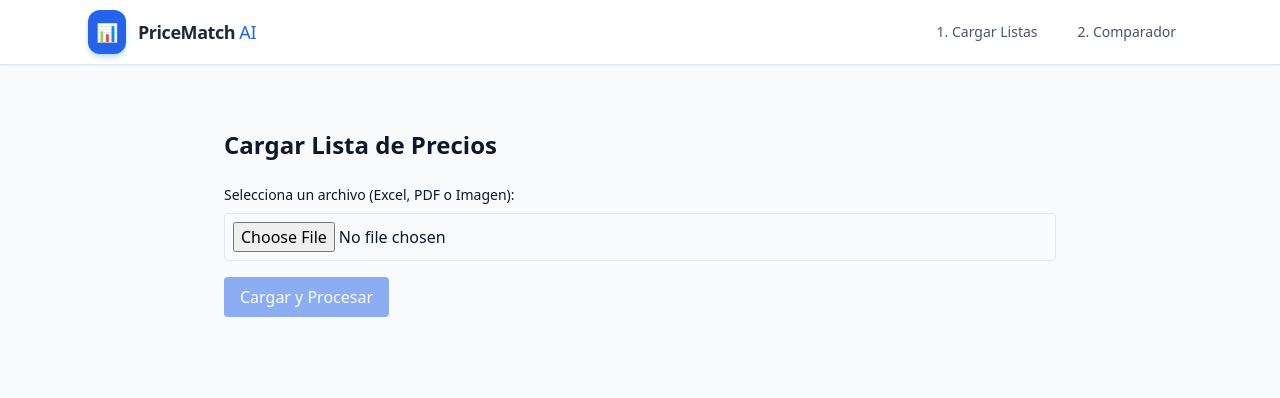
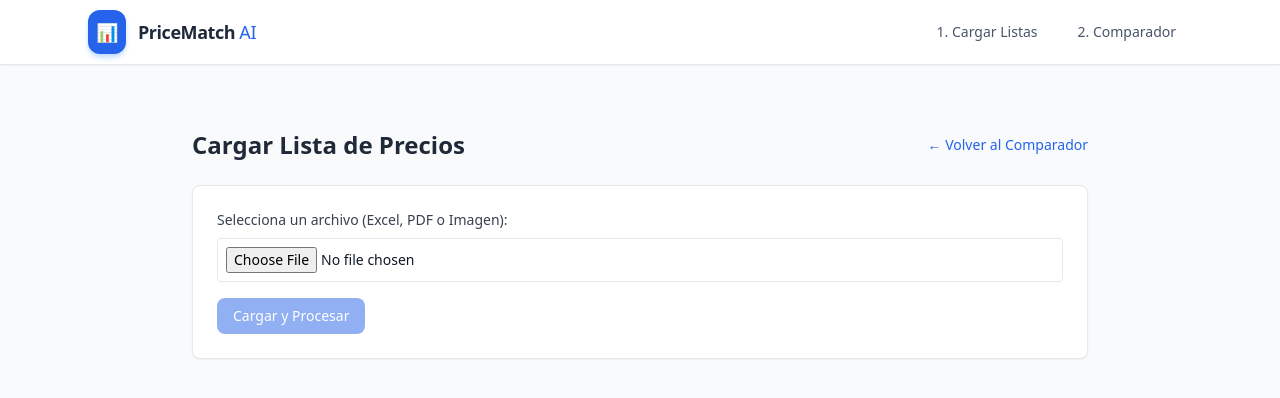
Before and after one commit to williamosorios-source/Desechables-Gloria, a Next.js app: page /cargar in a window 1280 px wide. Shown: the top 398 px of the page. Built offline with nearby package versions, Linux system fonts and the light colour scheme.

Commit message:
Update page.tsx

```diff
--- a/app/cargar/page.tsx
+++ b/app/cargar/page.tsx
@@ -3,6 +3,7 @@
 export const dynamic = 'force-dynamic';
 
 import { useState } from 'react';
+import Link from 'next/link';
 
 export default function CargarPage() {
   const [archivo, setArchivo] = useState<File | null>(null);
@@ -42,45 +43,52 @@ export default function CargarPage() {
   };
 
   return (
-    <div className="p-8 max-w-4xl mx-auto">
-      <h1 className="text-2xl font-bold mb-6">Cargar Lista de Precios</h1>
+    <div className="min-h-screen bg-gray-50 p-8">
+      <div className="max-w-4xl mx-auto">
+        <div className="flex justify-between items-center mb-6">
+          <h1 className="text-2xl font-bold text-gray-800">Cargar Lista de Precios</h1>
+          <Link href="/" className="text-sm font-medium text-blue-600 hover:underline">
+            ← Volver al Comparador
+          </Link>
+        </div>
 
-      <form onSubmit={manejarEnvio} className="space-y-4 mb-8">
+        <form onSubmit={manejarEnvio} className="bg-white p-6 rounded-lg border shadow-sm space-y-4 mb-8">
           <div>
-          <label className="block text-sm font-medium mb-2">
+            <label className="block text-sm font-medium text-gray-700 mb-2">
               Selecciona un archivo (Excel, PDF o Imagen):
             </label>
             <input
               type="file"
               accept=".xlsx, .xls, .pdf, .png, .jpg, .jpeg"
               onChange={(e) => setArchivo(e.target.files?.[0] || null)}
-            className="border p-2 rounded w-full"
+              className="border p-2 rounded w-full text-sm"
             />
           </div>
 
           <button
             type="submit"
             disabled={!archivo || cargando}
-          className="bg-blue-600 text-white px-4 py-2 rounded disabled:opacity-50"
+            className="bg-blue-600 hover:bg-blue-700 text-white font-medium px-4 py-2 rounded-lg text-sm disabled:opacity-50 transition"
           >
-          {cargando ? 'Procesando archivo...' : 'Cargar y Procesar'}
+            {cargando ? 'Procesando con Gemini IA...' : 'Cargar y Procesar'}
           </button>
         </form>
 
         {error && (
-        <div className="bg-red-100 border border-red-400 text-red-700 p-4 rounded mb-4">
+          <div className="bg-red-50 border border-red-200 text-red-700 p-4 rounded-lg mb-4 text-sm">
             {error}
           </div>
         )}
 
         {resultado && (
-        <div className="bg-green-50 border border-green-200 p-4 rounded">
-          <h2 className="text-lg font-semibold mb-2">Resultados Extraídos:</h2>
-          <pre className="bg-gray-100 p-4 rounded overflow-x-auto text-sm">
+          <div className="bg-green-50 border border-green-200 p-6 rounded-lg">
+            <h2 className="text-lg font-semibold text-green-900 mb-2">Resultados Extraídos:</h2>
+            <pre className="bg-white p-4 rounded border text-xs overflow-x-auto text-gray-800">
               {JSON.stringify(resultado, null, 2)}
             </pre>
           </div>
         )}
       </div>
+    </div>
   );
 }
```
Lines whose indentation alone changed are shown as unchanged.
